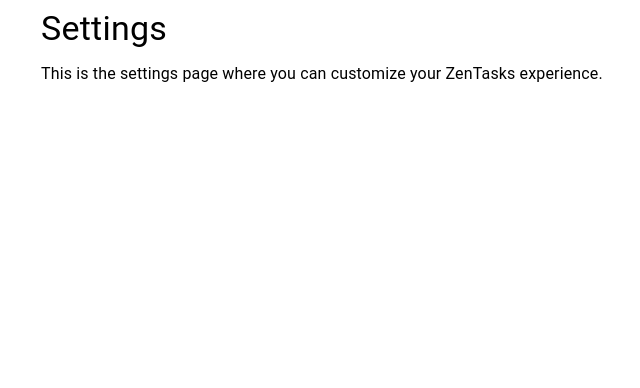
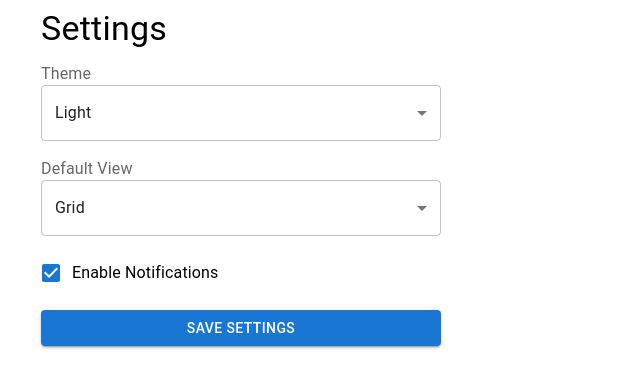
Before and after one commit to Aleazar-Wolde/ZenTasksProject, a React (Create React App) app in the folder frontend/: page /settings in a window 1280 px wide. Shown: the top 388 px of the page, without its empty margins (23-663 px from the left). Built offline with nearby package versions, Linux system fonts and the light colour scheme; no server answers.

Commit message:
I updated the Setting class

```diff
--- a/frontend/src/pages/Settings.jsx
+++ b/frontend/src/pages/Settings.jsx
@@ -1,15 +1,79 @@
-import React from 'react';
-import { Container, Typography } from '@mui/material';
+// frontend/src/pages/Settings.jsx
+import React, { useEffect, useState } from 'react';
+import { Container, Typography, FormControlLabel, Checkbox, MenuItem, Select, InputLabel, TextField, Button, Box } from '@mui/material';
+import axios from 'axios';
 
 function Settings() {
+  const [theme, setTheme] = useState('light');
+  const [defaultView, setDefaultView] = useState('grid');
+  const [notifications, setNotifications] = useState(true);
+
+  useEffect(() => {
+    // fetch existing settings from back end
+    axios.get('/api/settings')
+      .then(res => {
+        const data = res.data;
+        setTheme(data.theme);
+        setDefaultView(data.defaultView);
+        setNotifications(data.notifications);
+      })
+      .catch(err => console.error('Error fetching settings:', err));
+  }, []);
+
+  const handleSave = (e) => {
+    e.preventDefault();
+    const newSettings = { theme, defaultView, notifications };
+    axios.put('/api/settings', newSettings)
+      .then(res => {
+        alert('Settings saved!');
+      })
+      .catch(err => console.error('Error saving settings:', err));
+  };
+
   return (
     <Container>
-      <Typography variant="h4" gutterBottom>
-        Settings
-      </Typography>
-      <Typography>
-        This is the settings page where you can customize your ZenTasks experience.
-      </Typography>
+      <Typography variant="h4" gutterBottom>Settings</Typography>
+      <Box component="form" onSubmit={handleSave} sx={{ display: 'flex', flexDirection: 'column', gap: 2, maxWidth: 400 }}>
+        {/* Theme select */}
+        <div>
+          <InputLabel>Theme</InputLabel>
+          <Select
+            value={theme}
+            onChange={(e) => setTheme(e.target.value)}
+            fullWidth
+          >
+            <MenuItem value="light">Light</MenuItem>
+            <MenuItem value="dark">Dark</MenuItem>
+          </Select>
+        </div>
+
+        {/* Default View */}
+        <div>
+          <InputLabel>Default View</InputLabel>
+          <Select
+            value={defaultView}
+            onChange={(e) => setDefaultView(e.target.value)}
+            fullWidth
+          >
+            <MenuItem value="grid">Grid</MenuItem>
+            <MenuItem value="kanban">Kanban</MenuItem>
+            <MenuItem value="charts">Charts</MenuItem>
+          </Select>
+        </div>
+
+        {/* Notifications */}
+        <FormControlLabel
+          control={
+            <Checkbox
+              checked={notifications}
+              onChange={(e) => setNotifications(e.target.checked)}
+            />
+          }
+          label="Enable Notifications"
+        />
+
+        <Button type="submit" variant="contained">Save Settings</Button>
+      </Box>
     </Container>
   );
 }
```
